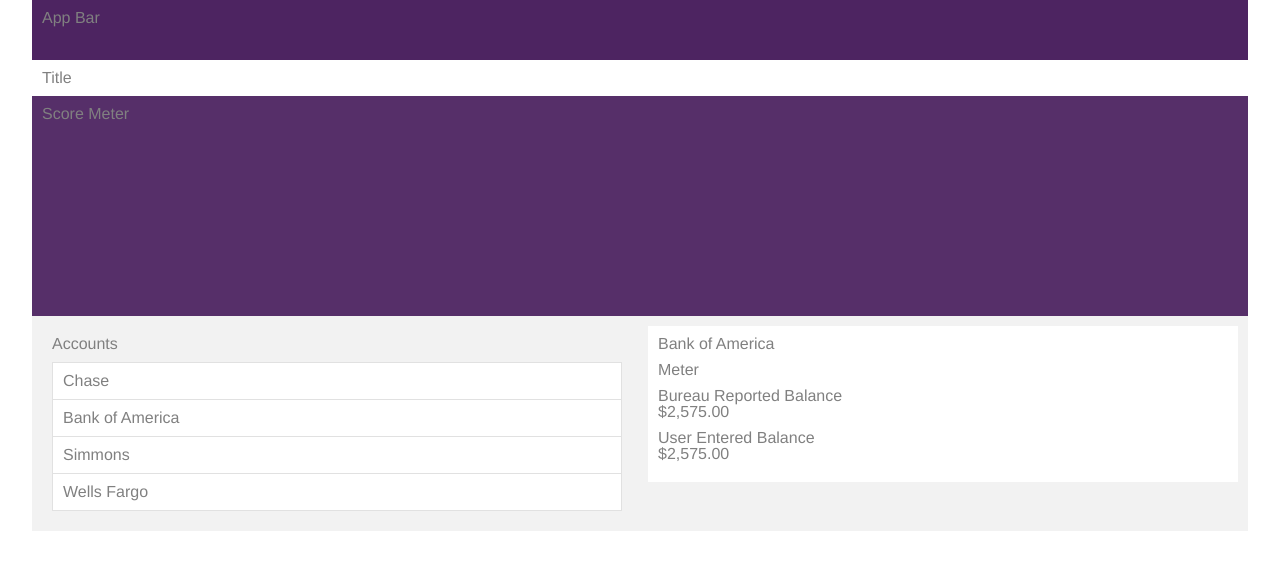
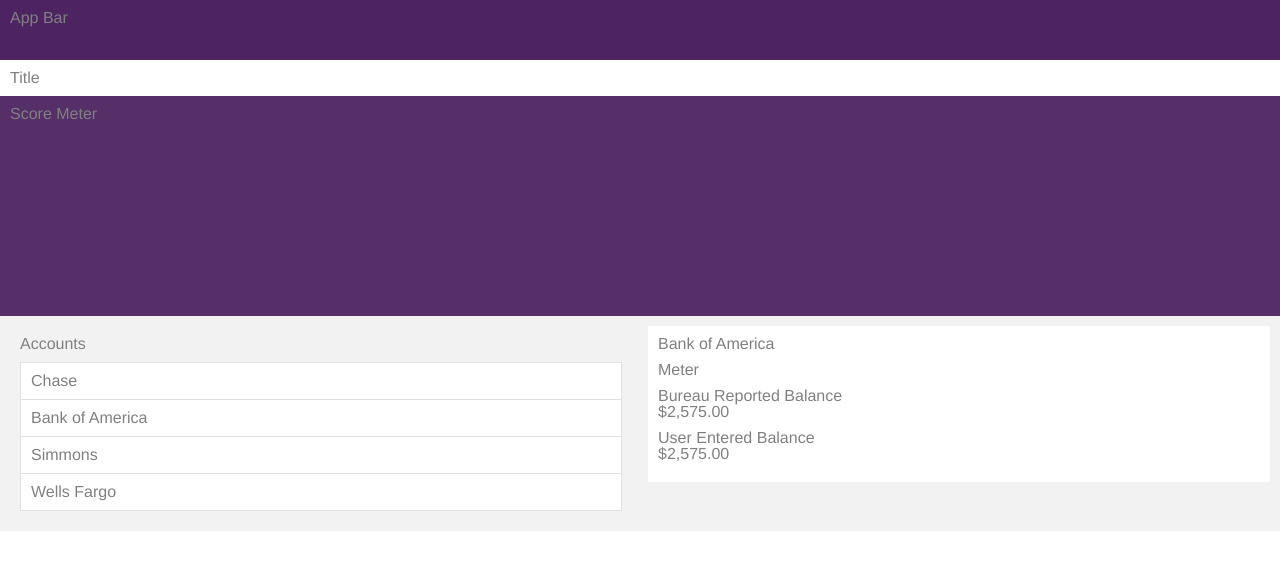
Before and after one commit to ksrb/grid-test, a website: page account.html in a window 1280 px wide. Drawn offline with Linux system fonts and the light colour scheme.

Commit message:
Removed media query to fix width

```diff
--- a/flexboxgrid.css
+++ b/flexboxgrid.css
@@ -273,10 +273,6 @@
 }
 
 @media only screen and (min-width: 768px) {
-  .container {
-    width: 49rem;
-  }
-
   .col-sm,
   .col-sm-1,
   .col-sm-2,
@@ -504,10 +500,6 @@
 }
 
 @media only screen and (min-width: 1024px) {
-  .container {
-    width: 65rem;
-  }
-
   .col-md,
   .col-md-1,
   .col-md-2,
@@ -735,10 +727,6 @@
 }
 
 @media only screen and (min-width: 75em) {
-  .container {
-    width: 76rem;
-  }
-
   .col-lg,
   .col-lg-1,
   .col-lg-2,
```
